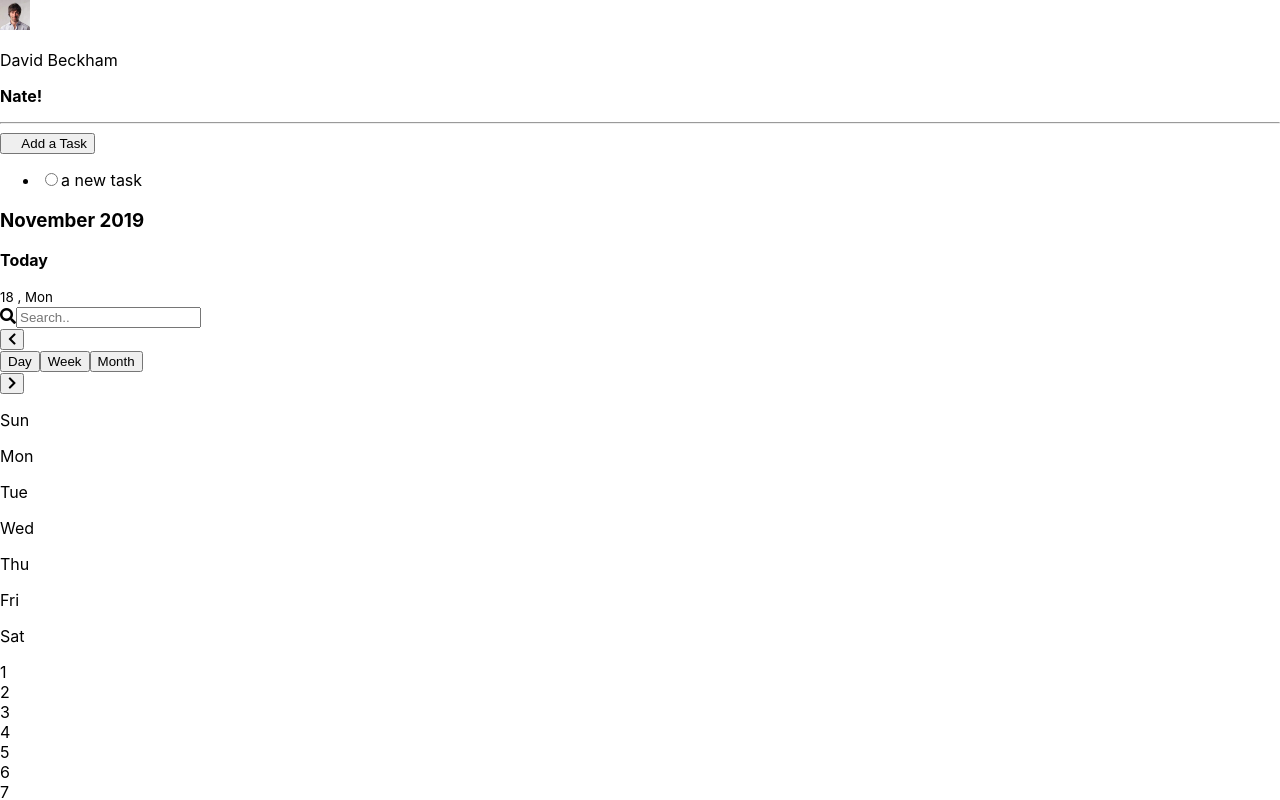
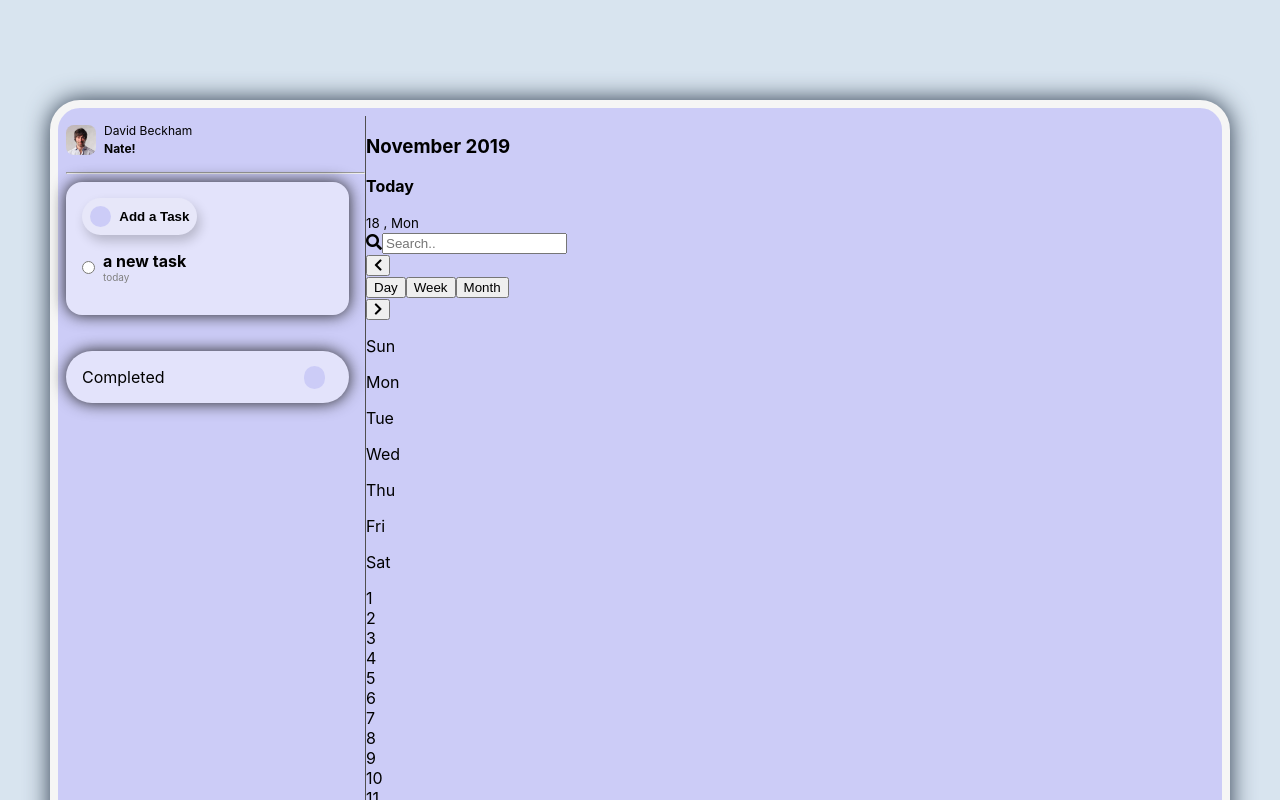
Before and after one commit to mahyarmadad/todotaskmanager, a React (Create React App) app: page / in a window 1280 px wide. Shown: the top 800 px of the page. Built offline with nearby package versions, Linux system fonts and the light colour scheme.

Commit message:
finish the left menu

```diff
--- a/src/App.js
+++ b/src/App.js
@@ -1,11 +1,11 @@
-import "./App.scss";
 import Calander from "./component/Calander";
 import LeftMenu from "./component/LeftMenu";
 import MainTop from "./component/MainTop";
+import "./App.scss";
 
 function App() {
   return (
-    <div className="App">
+    <div className="main">
       <LeftMenu />
       <div>
         <MainTop />
--- a/src/App.scss
+++ b/src/App.scss
@@ -0,0 +1,10 @@
+.main {
+  display: grid;
+  grid-template-columns: 300px 1fr;
+  margin: 100px 50px;
+  padding: 8px;
+  box-shadow: 0px 0px 24px rgb(41, 55, 73);
+  background-color: rgb(204, 204, 247);
+  border: 8px solid whitesmoke;
+  border-radius: 30px;
+}
--- /dev/null
+++ b/src/component/Accordion/Accordion.scss
@@ -0,0 +1,32 @@
+.main-Accordion {
+  border-radius: 50vh;
+  margin-top: 36px;
+  padding: 0 16px;
+  box-shadow: 0px 0px 16px #212121;
+  background-color: #e3e3fb;
+}
+.accordion-detail {
+  background-color: #e3e3fb;
+  overflow: hidden;
+  transition: 0.3s all ease-out 0s;
+}
+.accordion-headline {
+  display: flex;
+  justify-content: space-between;
+  align-items: center;
+}
+.accordion-button {
+  margin-right: 8px;
+  background-color: #ccccf7;
+  border-radius: 50vh;
+  padding: 4px;
+  border: none;
+  i {
+    font-weight: 400;
+  }
+}
+
+.no-height {
+  height: 0;
+  overflow: hidden;
+}
--- /dev/null
+++ b/src/component/Accordion/index.js
@@ -0,0 +1,34 @@
+import React, { useState } from "react";
+import "./Accordion.scss";
+
+export default function Accordion({ CompeleteTasks }) {
+  const [expanded, setExpanded] = useState(false);
+
+  return (
+    <div className="main-Accordion">
+      <div className="accordion-summary">
+        <div className="accordion-headline">
+          <p>Completed</p>
+
+          <button
+            className="accordion-button"
+            onClick={() => setExpanded(!expanded)}
+          >
+            {expanded ? (
+              <i class="fas fa-chevron-up"></i>
+            ) : (
+              <i class="fas fa-chevron-down"></i>
+            )}
+          </button>
+        </div>
+        <div
+          className={`${
+            expanded ? "full-height" : "no-height"
+          } accordion-detail`}
+        >
+          {/* <CompeleteTasks /> */}
+        </div>
+      </div>
+    </div>
+  );
+}
--- a/src/component/LeftMenu.js
+++ b/src/component/LeftMenu.js
@@ -1,25 +1,41 @@
 import React from "react";
+import Accordion from "./Accordion";
 import avatar from "./img/avatar.jfif";
+import "./LeftMenu.scss";
+
 export default function LeftMenu() {
   return (
-    <div>
-      <div>
-        <img src={avatar} alt="avatar" width={30} />
-        <p> David Beckham</p>
-        <p className="bold">Nate!</p>
-        <hr />
+    <div className="left-menu">
+      <div className="flex align-center">
+        <img src={avatar} alt="avatar" className="avatar" width={30} />
+        <div className="title">
+          <p> David Beckham</p>
+          <p className="bold">Nate!</p>
+        </div>
       </div>
+      <hr className="divider" />
+      <div style={{ marginRight: 16 }}>
+        <div className="task-div">
+          <button className="add-task">
+            <i class="plus far fa-plus"></i>
+            <span>Add a Task</span>
+          </button>
 
-      <button>
-        <i class="far fa-plus"></i>
-        Add a Task
-      </button>
-      <ul>
-        <li>
-          <input type="radio" id="task" name="task" value="a new task" />
-          <label for="task">a new task</label>
-        </li>
-      </ul>
+          <ul className="task-list">
+            <li className="task-list-item">
+              <input type="radio" id="task" name="task" value="a new task" />
+              <div className="grid">
+                <label for="task" className="bold">
+                  a new task
+                </label>
+                <small>today</small>
+              </div>
+            </li>
+          </ul>
+        </div>
+
+        <Accordion />
+      </div>
     </div>
   );
 }
--- /dev/null
+++ b/src/component/LeftMenu.scss
@@ -0,0 +1,58 @@
+.left-menu {
+  border-right: 1px solid #504f4f;
+}
+.avatar {
+  border-radius: 8px;
+}
+.title {
+  margin-left: 8px;
+  line-height: 0.5;
+  font-size: 12px;
+}
+.divider {
+  margin: 8px 0;
+}
+.task-div {
+  padding: 16px;
+  box-shadow: 0px 0px 16px #212121;
+  border-radius: 16px;
+  background-color: #e3e3fb;
+}
+
+.add-task {
+  background: #e7e7f9;
+  border-radius: 50vh;
+  font-weight: bold;
+  border: none;
+  box-shadow: 3px 6px 12px rgba(0, 0, 0, 0.2);
+  padding: 8px;
+  &:hover {
+    cursor: pointer;
+  }
+
+  .plus {
+    margin-right: 8px;
+    background-color: #ccccf7;
+    border-radius: 50%;
+    padding: 4px;
+    font-weight: 50;
+  }
+}
+
+.task-list {
+  list-style: none;
+  padding: 0;
+}
+.task-list-item {
+  display: flex;
+  align-items: center;
+  > input {
+    margin: 0;
+    margin-right: 8px;
+    vertical-align: middle;
+  }
+  small {
+    font-size: 10px;
+    color: gray;
+  }
+}
--- a/src/index.scss
+++ b/src/index.scss
@@ -5,6 +5,7 @@ body {
     sans-serif;
   -webkit-font-smoothing: antialiased;
   -moz-osx-font-smoothing: grayscale;
+  background-color: #d8e4ef;
 }
 
 code {
@@ -22,6 +23,9 @@ code {
 .align-center {
   align-items: center;
 }
+.grid.grid {
+  display: grid;
+}
 .text-center {
   text-align: center;
 }
```
